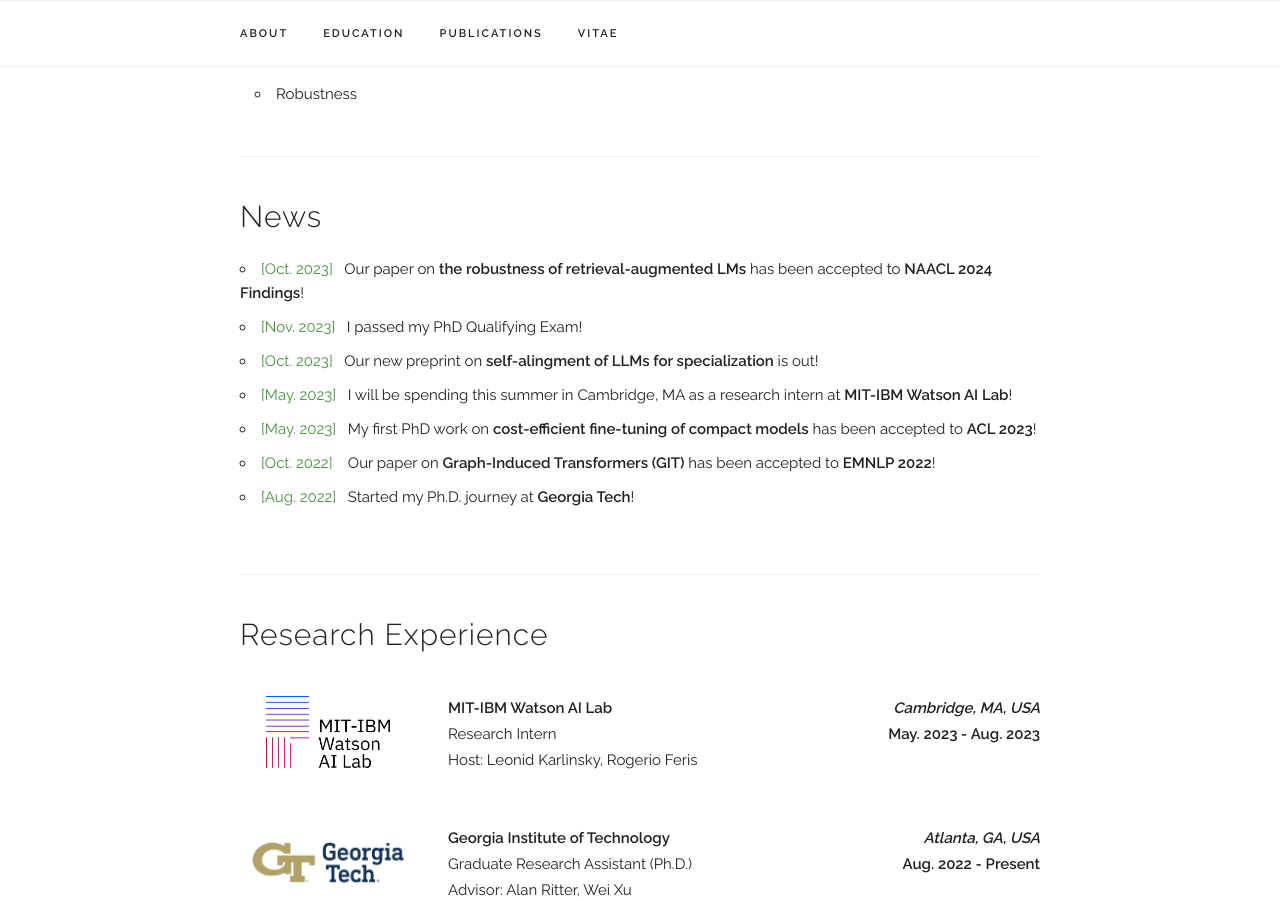
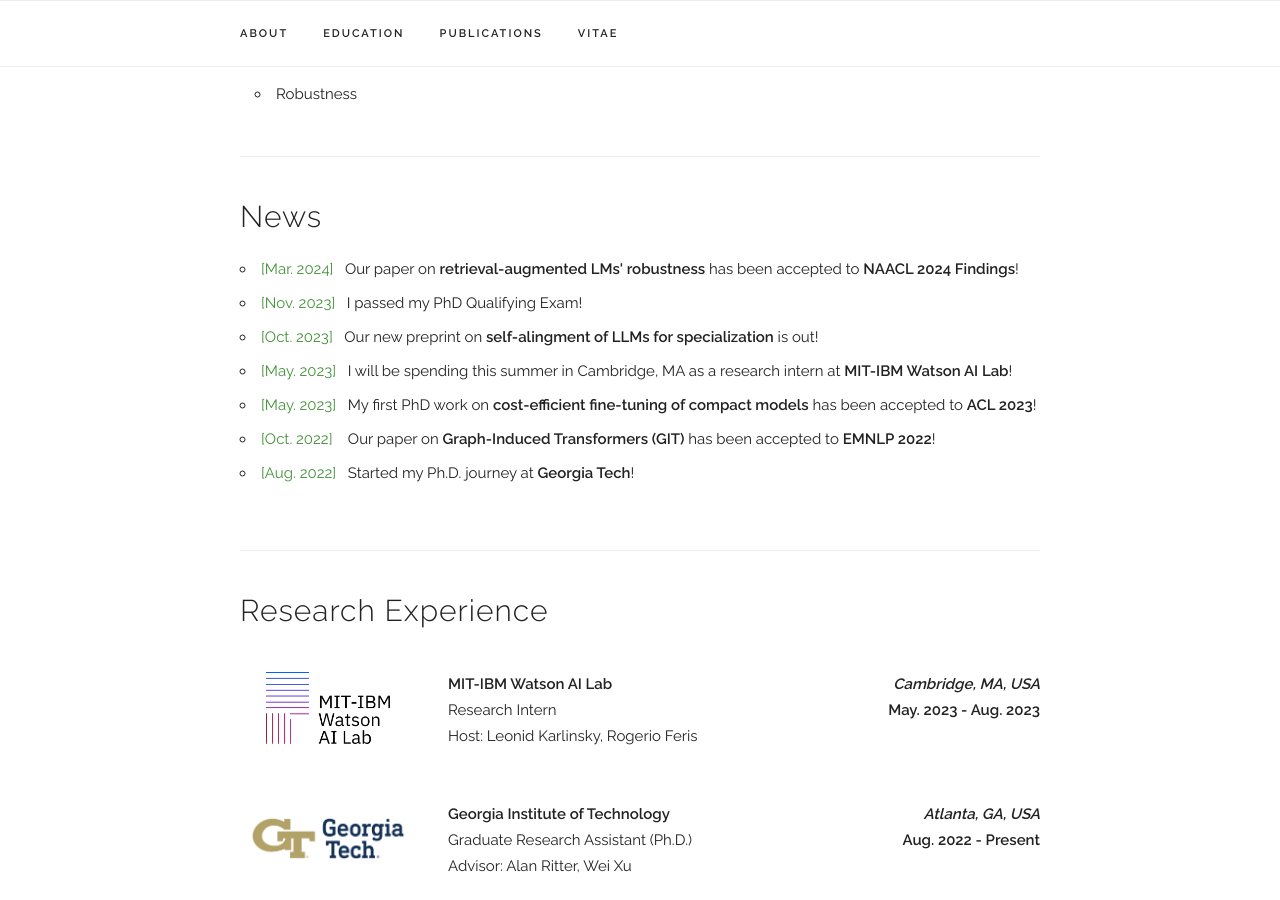
Before and after one commit to jm-kang/jm-kang.github.io, a Jekyll site: the page built from index.html, in a window 1280 px wide and 900 px high, scrolled down 802 px. Built offline with Jekyll 4.4.1, drawn with Linux system fonts in a browser that asks for light colours; some web fonts are replaced.

Commit message:
NAACL 2024

```diff
--- a/index.html
+++ b/index.html
@@ -49,8 +49,8 @@
   <h4>News</h4>
     <ul>
       <li>
-        <b style="color: #46923c; font-weight: normal;">[Oct. 2023]</b>&nbsp&nbsp
-        Our paper on <b>the robustness of retrieval-augmented LMs</b> has been accepted to <b>NAACL 2024 Findings</b>!
+        <b style="color: #46923c; font-weight: normal;">[Mar. 2024]</b>&nbsp&nbsp
+        Our paper on <b>retrieval-augmented LMs' robustness</b> has been accepted to <b>NAACL 2024 Findings</b>!
       </li>
       <li>
         <b style="color: #46923c; font-weight: normal;">[Nov. 2023]</b>&nbsp&nbsp
```
